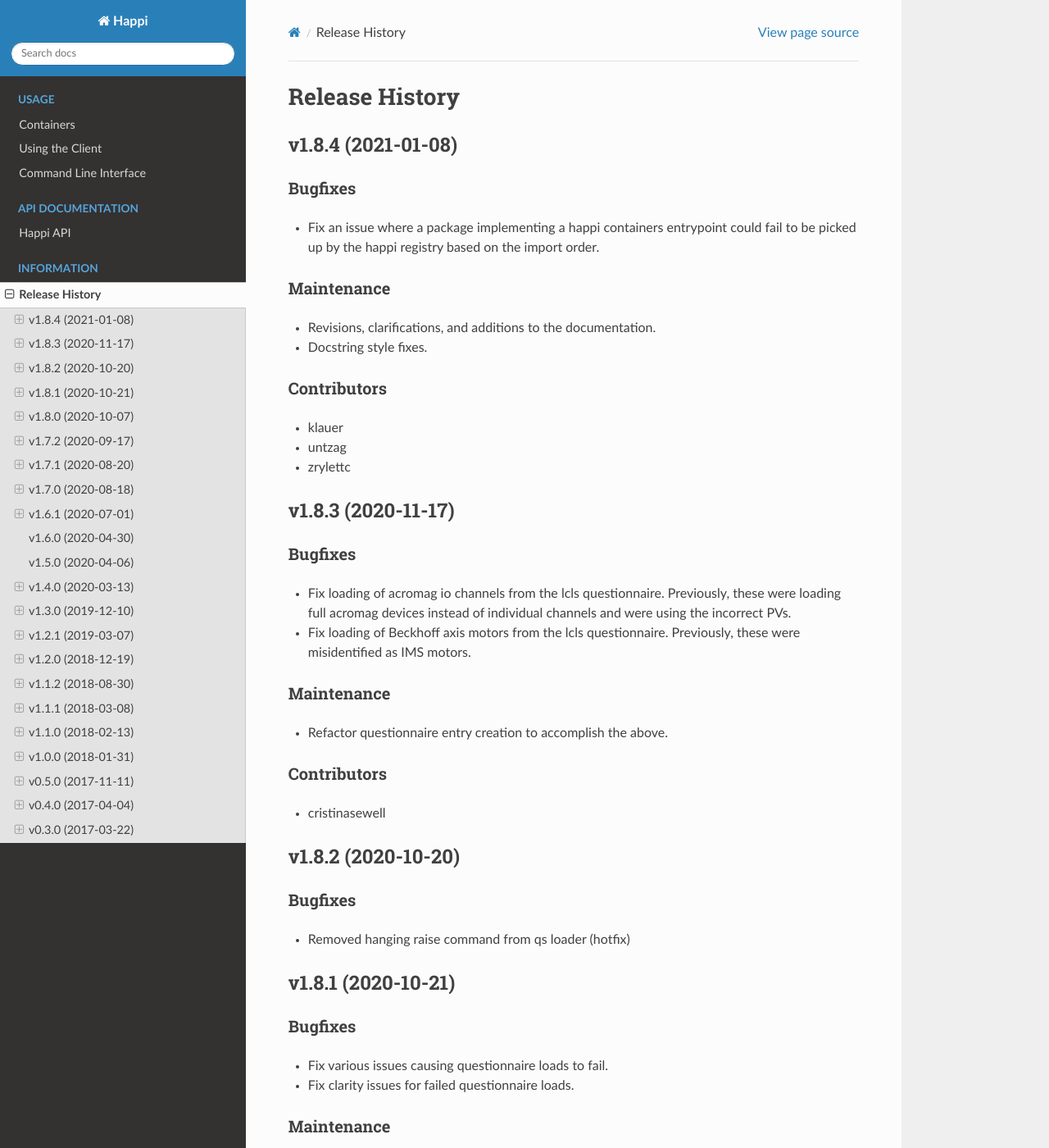
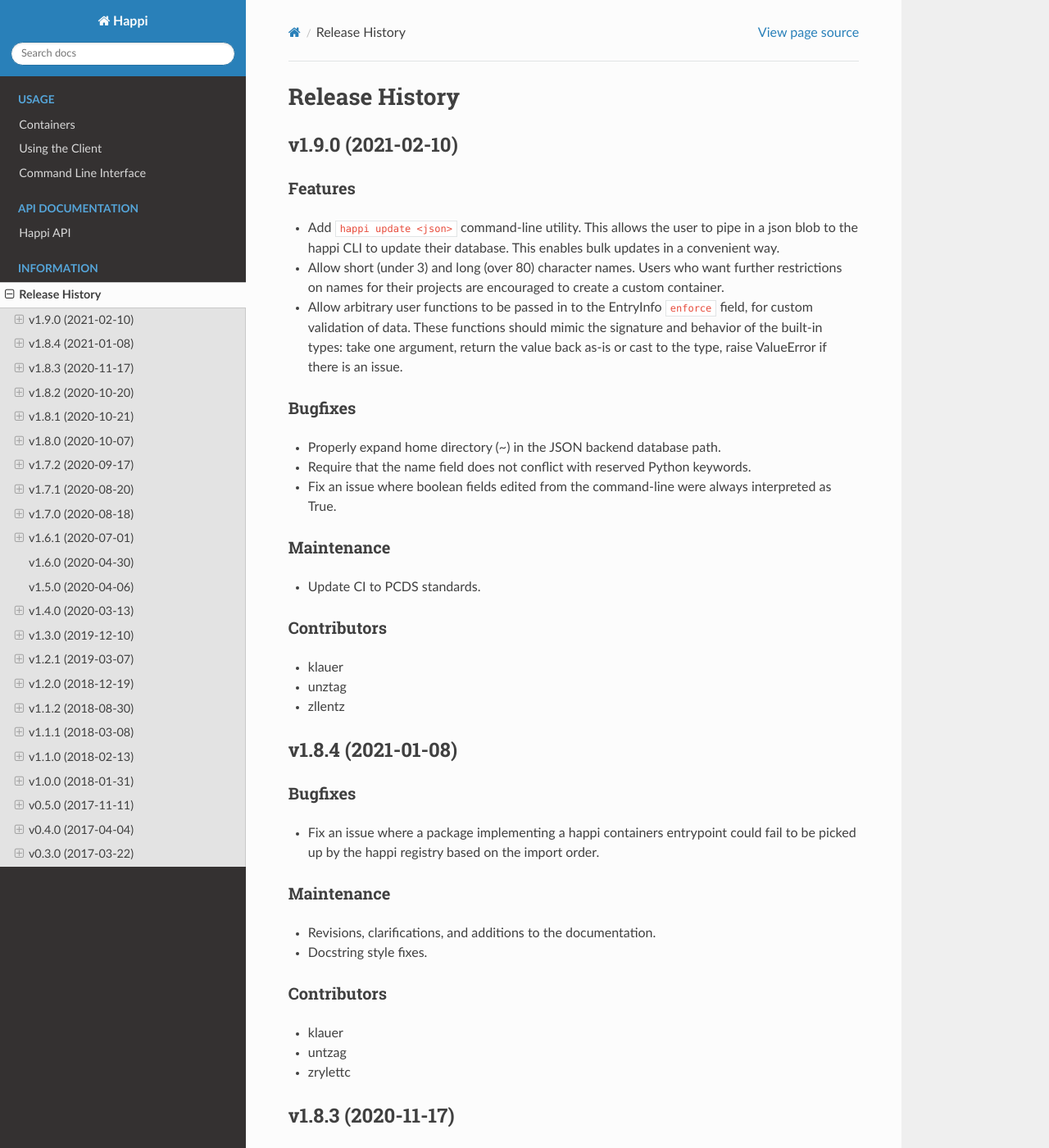
Before and after one commit to pcdshub/happi, a Sphinx documentation site: the page built from docs/source/releases.rst, in a window 1280 px wide and 1400 px high. Shown: the whole window at 82% size. Built offline with Sphinx 7.4.7 and the Read the Docs theme 2.0.0, drawn with Linux system fonts in a browser that asks for light colours.

Commit message:
DOC: release notes for v1.9.0

```diff
--- a/docs/source/releases.rst
+++ b/docs/source/releases.rst
@@ -1,6 +1,40 @@
 =================
  Release History
 =================
+
+v1.9.0 (2021-02-10)
+===================
+
+Features
+--------
+- Add ``happi update <json>`` command-line utility. This allows the user to
+  pipe in a json blob to the happi CLI to update their database. This enables
+  bulk updates in a convenient way.
+- Allow short (under 3) and long (over 80) character names. Users who want
+  further restrictions on names for their projects are encouraged to create
+  a custom container.
+- Allow arbitrary user functions to be passed in to the EntryInfo ``enforce``
+  field, for custom validation of data. These functions should mimic the
+  signature and behavior of the built-in types: take one argument, return the
+  value back as-is or cast to the type, raise ValueError if there is an issue.
+
+Bugfixes
+--------
+- Properly expand home directory (~) in the JSON backend database path.
+- Require that the name field does not conflict with reserved Python keywords.
+- Fix an issue where boolean fields edited from the command-line were always
+  interpreted as True.
+
+Maintenance
+-----------
+- Update CI to PCDS standards.
+
+Contributors
+------------
+- klauer
+- unztag
+- zllentz
+
 
 v1.8.4 (2021-01-08)
 ===================
```
